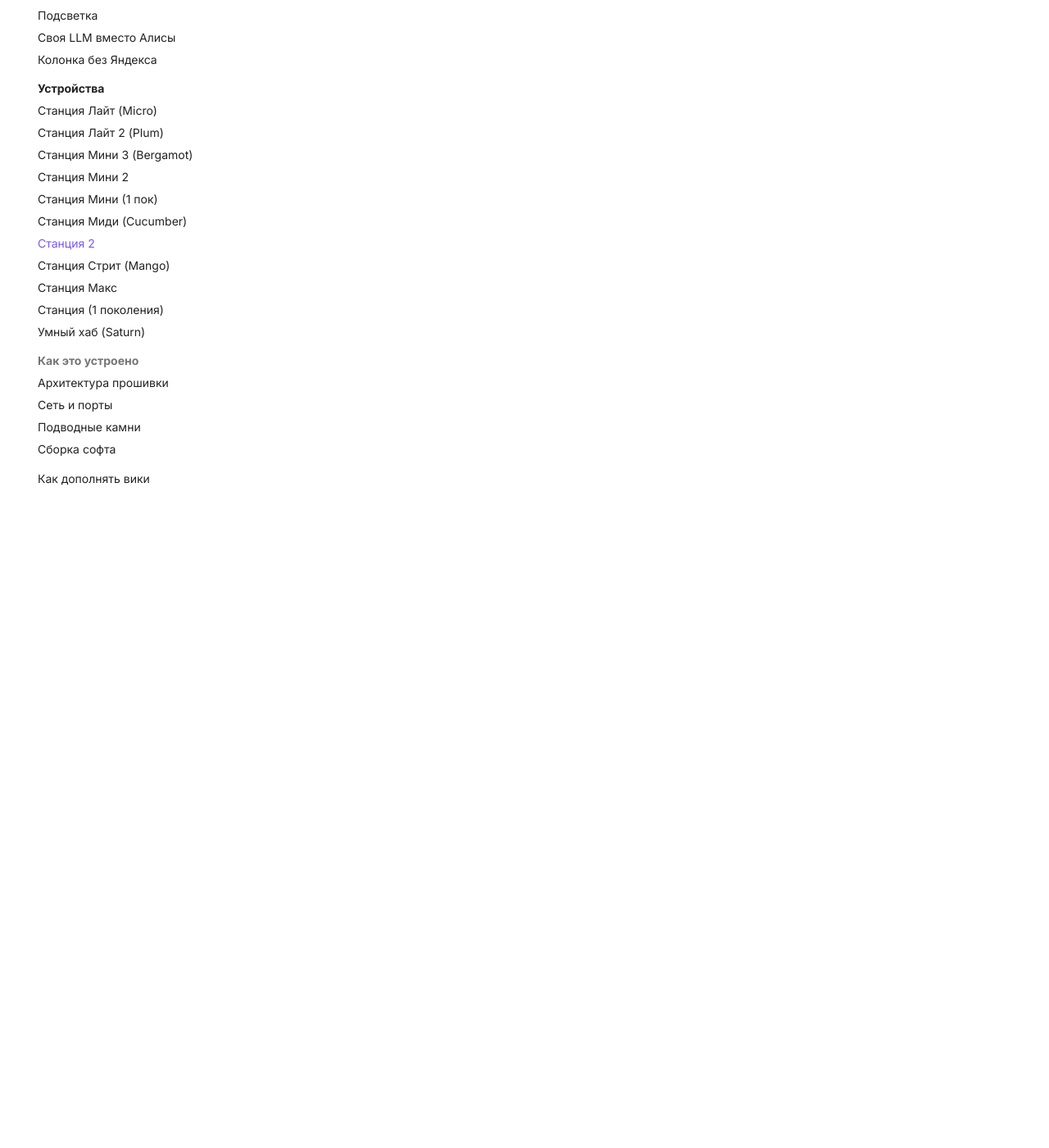
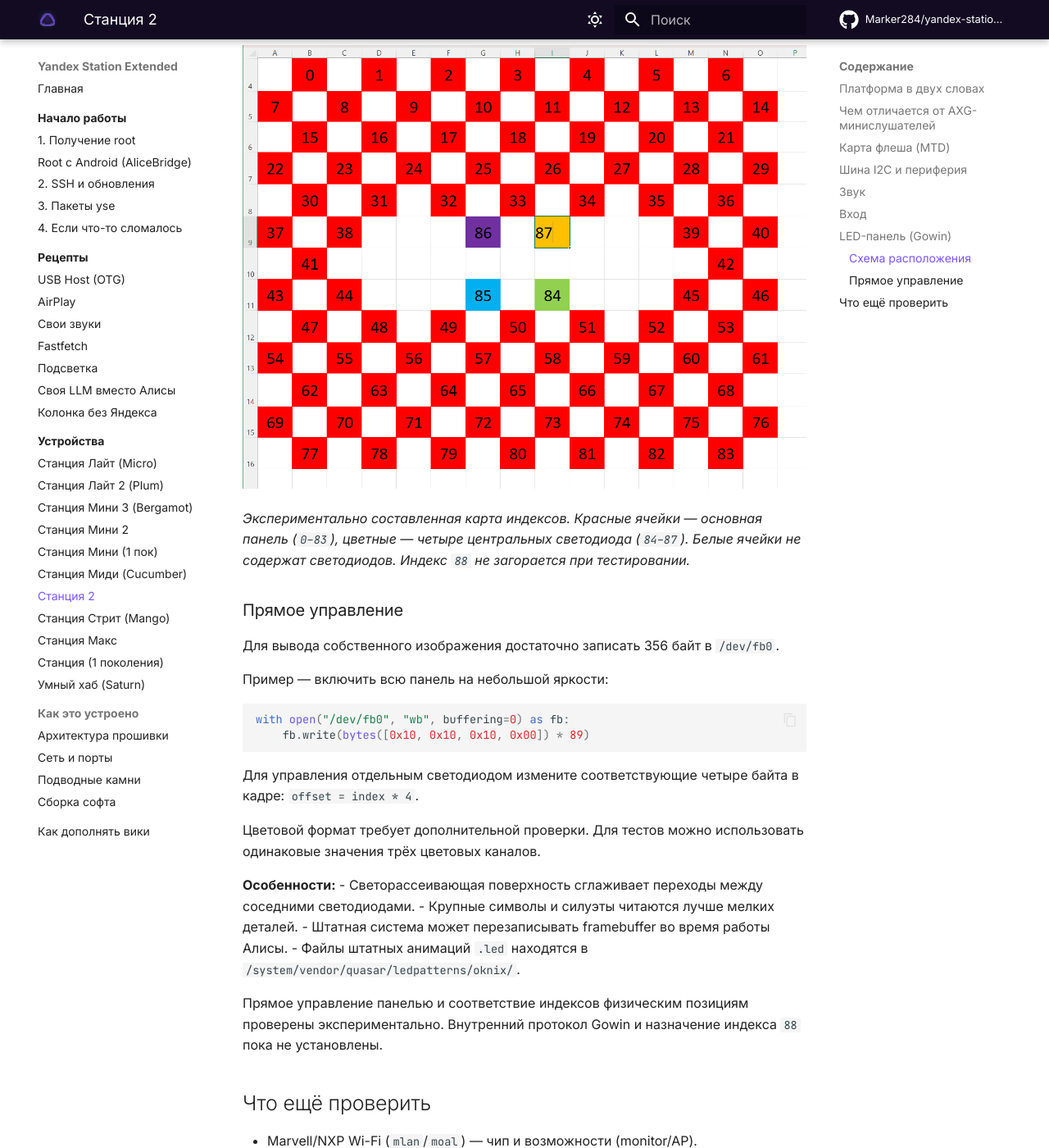
Before and after one commit to Kastle86/yandex-station-extended, an MkDocs documentation site: the page built from docs/devices/station-2.md, in a window 1280 px wide and 1400 px high, scrolled down 3188 px. Shown: the whole window at 82% size. Built offline with MkDocs 1.6.1 and Material for MkDocs 9.7.7, drawn with Linux system fonts in a browser that asks for light colours; comment, search, counter and statistics services are not loaded; some of the changed text lies outside the part shown.

Commit message:
Добавлен раздел работы LED панели Gowin

````diff
--- a/docs/devices/station-2.md
+++ b/docs/devices/station-2.md
@@ -78,9 +78,54 @@
 - `gpio-keys` — физические кнопки.
 - `midi_touch` — сенсорная панель.
 
+## LED-панель (Gowin)
+
+Станция 2 оснащена светодиодной панелью под светорассеивающей поверхностью. За управление отвечает отдельный контроллер **Gowin FPGA/CPLD** (`gowin_led_device`), подключённый через SPI.
+
+Панель доступна из Linux как обычный framebuffer:
+
+| Параметр | Значение |
+|---|---|
+| Устройство | `/dev/fb0` |
+| Идентификатор | `YNDX LED screen` |
+| Разрешение | `89×1` (логическое) |
+| Формат | 32 bpp, 4 байта на пиксель |
+| Размер кадра | 356 байт |
+| Светодиоды | 88 подтверждённых, индексы `0–87` |
+
+Несмотря на логическое разрешение `89×1`, светодиоды физически расположены **в шахматном порядке**. Каждый пиксель framebuffer управляет одним светодиодом.
+
+### Схема расположения
+
+![Карта светодиодов Станции 2](station2-led-map.png)
+
+*Экспериментально составленная карта индексов. Красные ячейки — основная панель (`0–83`), цветные — четыре центральных светодиода (`84–87`). Белые ячейки не содержат светодиодов. Индекс `88` не загорается при тестировании.*
+
+### Прямое управление
+
+Для вывода собственного изображения достаточно записать 356 байт в `/dev/fb0`.
+
+Пример — включить всю панель на небольшой яркости:
+
+```python
+with open("/dev/fb0", "wb", buffering=0) as fb:
+    fb.write(bytes([0x10, 0x10, 0x10, 0x00]) * 89)
+```
+
+Для управления отдельным светодиодом измените соответствующие четыре байта в кадре: `offset = index * 4`.
+
+Цветовой формат требует дополнительной проверки. Для тестов можно использовать одинаковые значения трёх цветовых каналов.
+
+**Особенности:**
+- Светорассеивающая поверхность сглаживает переходы между соседними светодиодами.
+- Крупные символы и силуэты читаются лучше мелких деталей.
+- Штатная система может перезаписывать framebuffer во время работы Алисы.
+- Файлы штатных анимаций `.led` находятся в `/system/vendor/quasar/ledpatterns/oknix/`.
+
+Прямое управление панелью и соответствие индексов физическим позициям проверены экспериментально. Внутренний протокол Gowin и назначение индекса `88` пока не установлены.
+
 ## Что ещё проверить
 
-- Протокол **Gowin LED** (`gowin_led_device`) — как выводится на дисплей-«шторку».
 - Marvell/NXP Wi-Fi (`mlan`/`moal`) — чип и возможности (monitor/AP).
 - Карта регистров TLV320ADC3101 (микрофонный тракт).
 - USB-C PD-профили (`husb238`).
````
